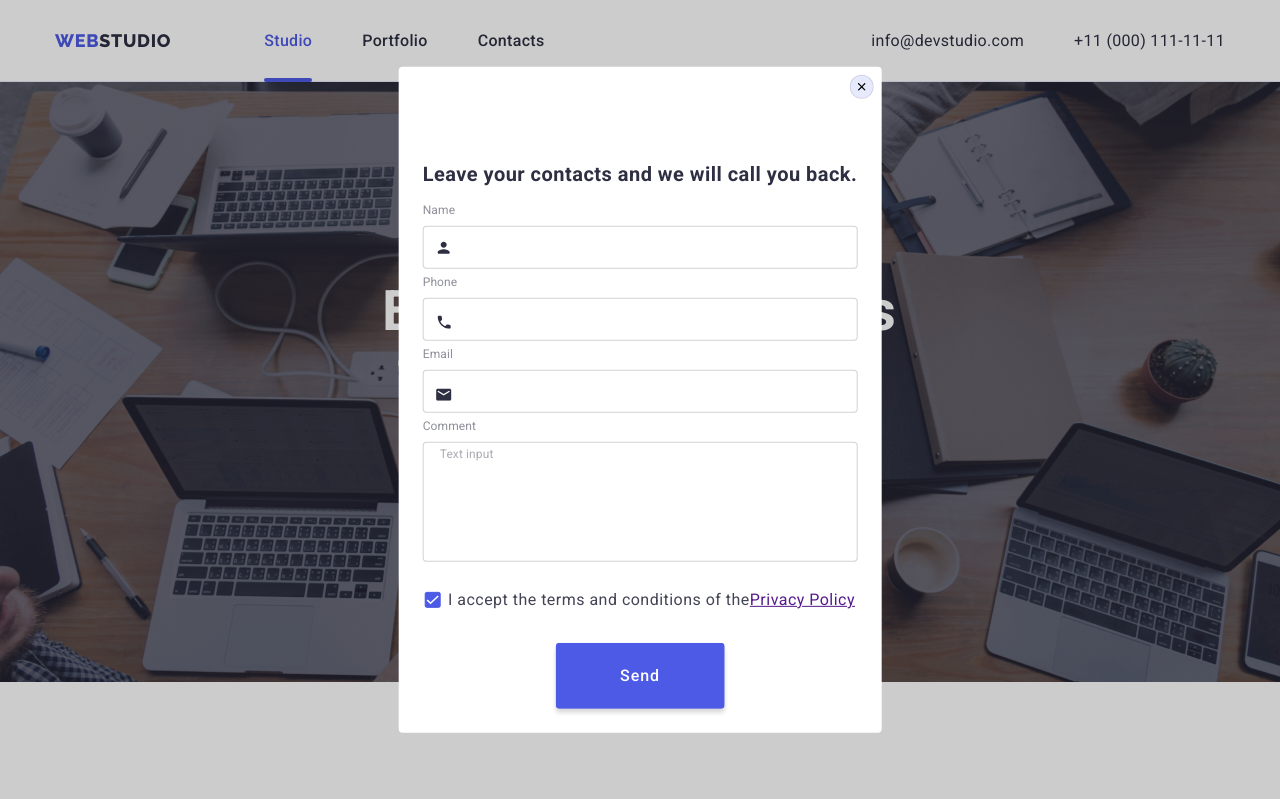
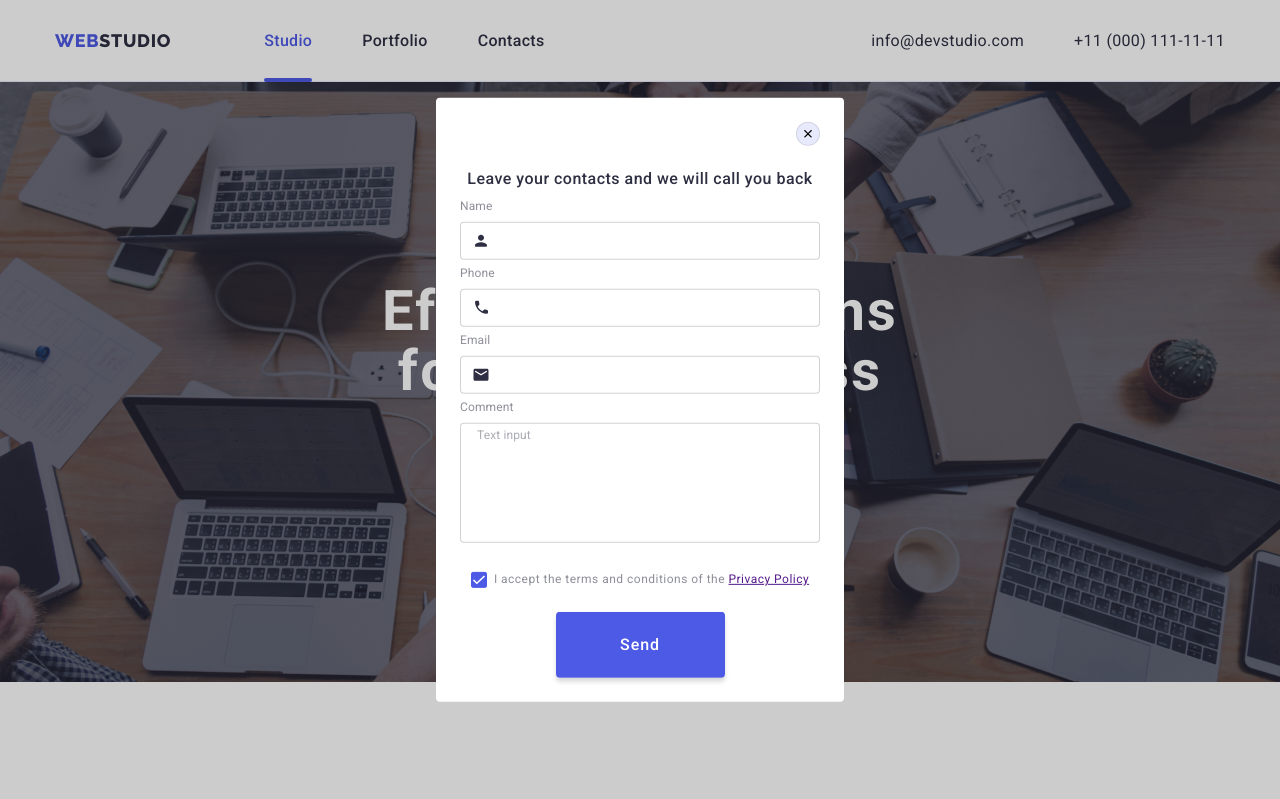
Before and after one commit to doncleden/goit-markup-hw-06, a plain HTML site: page index.html in a window 1280 px wide. Both pictures are taken after a click on the button "Order Service". Shown: the top 799 px of the page. Drawn offline with nearby package versions, Linux system fonts and the light colour scheme.

Commit message:
8/16 edit

```diff
--- a/css/styles.css
+++ b/css/styles.css
@@ -124,8 +124,26 @@ body {
   color: var(--iris);
 }
 
-.page.current {
+.page {
   position: relative;
+}
+
+.page::after {
+  content: "";
+  position: absolute;
+  border-radius: 2px;
+  height: 4px;
+  width: 0;
+  left: 0;
+  bottom: -1px;
+  transition: width 250ms ease-in-out, background-color 250ms ease-in-out;
+}
+
+.page:hover::after,
+.page:focus::after {
+  border: 2px solid var(--ocean);
+  width: 100%;
+  background-color: var(--ocean);
 }
 
 .page.current::after {
@@ -525,7 +543,7 @@ body {
 
 .footer-description {
   color: var(--cloud);
-  padding-top: 17px;
+  padding-top: 16px;
   font-size: 16px;
   font-weight: 400;
   line-height: 1.5;
@@ -571,7 +589,7 @@ body {
 
 /* SUBSCRIBE section */
 .footer-subscribe {
-  margin-left: 60px;
+  margin-left: 80px;
 }
 
 .field-email {
@@ -579,6 +597,9 @@ body {
   height: 40px;
   padding-left: 16px;
   border-radius: 4px;
+  outline: none;
+  color: var(--white);
+  background-color: transparent;
   border: 1px solid var(--white, #fff);
   box-shadow: 0px 4px 4px 0px rgba(0, 0, 0, 0.15);
 }
@@ -634,7 +655,7 @@ body {
 }
 
 .modal {
-  padding: 24px;
+  padding: 72px 24px 24px 24px;
   position: absolute;
   top: 50%;
   left: 50%;
@@ -652,8 +673,8 @@ body {
 
 .modal-close {
   position: absolute;
-  top: 8px;
-  right: 8px;
+  top: 24px;
+  right: 24px;
   padding: 0px;
   display: flex;
   justify-content: center;
@@ -684,12 +705,10 @@ body {
 
 /* FORM section */
 .form-caption {
-  font-weight: 700;
-  font-size: 20px;
+  font-weight: 500;
   text-align: center;
   color: var(--navyblue);
-  margin-bottom: 40px;
-  margin-top: 72px;
+  margin-bottom: 34px;
 }
 
 .contact-field {
@@ -708,9 +727,11 @@ body {
 .contact-input,
 .contact-textarea {
   display: block;
+  outline: none;
+  font-size: 12px;
   width: 100%;
   margin: 0 0 29px 0;
-  padding: 11px 16px 11px 40px;
+  padding: 11px 16px 11px 38px;
   border: 1px solid rgba(33, 33, 33, 0.2);
   border-radius: 4px;
   line-height: 0.87px;
@@ -760,7 +781,6 @@ body {
   fill: none;
   border: 1px solid var(--lightslate);
   border-radius: 2px;
-  margin-right: 7px;
   transition: fill 250ms cubic-bezier(0.4, 0, 0.2, 1),
     background-color 250ms cubic-bezier(0.4, 0, 0.2, 1),
     border-color 250ms cubic-bezier(0.4, 0, 0.2, 1);
@@ -776,7 +796,10 @@ body {
   display: flex;
   justify-content: center;
   align-items: center;
-  margin-bottom: 34px;
+  margin-bottom: 24px;
+  gap: 7px;
+  font-size: 12px;
+  color: var(--lightslate);
 }
 
 .button.contact {
--- a/index.html
+++ b/index.html
@@ -572,7 +572,7 @@
                     class="field-email"
                     type="email"
                     name="email"
-                    placeholder="E-mail"
+                    placeholder="E-mail" required
                   />
                 </label>
                 <button class="button subscribe" type="submit">
@@ -597,7 +597,7 @@
           </svg>
         </button>
         <p class="form-caption">
-          Leave your contacts and we will call you back.
+          Leave your contacts and we will call you back
         </p>
         <form name="contact-form">
           <label class="contact-field">
@@ -610,14 +610,14 @@
           <label class="contact-field">
             <span class="contact-label">Phone</span>
             <input class="contact-input" type="tel" name="user-phone" required />
-            <svg class="contact-icon" width="18" height="18">
+            <svg class="contact-icon" width="18" height="24">
             <use href="./images/icons.svg#icon-phone"></use>
           </svg>
           </label>
           <label class="contact-field">
             <span class="contact-label">Email</span>
             <input class="contact-input" type="email" name="user-email" required />
-            <svg class="contact-icon" width="18" height="18">
+            <svg class="contact-icon" width="18" height="24">
             <use href="./images/icons.svg#icon-mail"></use>
           </svg>
           </label>
@@ -632,9 +632,9 @@
           </label>
           <label class="contact-terms">
             <input class="contact-checkbox visually-hidden" type="checkbox"
-              name="user-terms" checked ></input>
+              name="user-terms" checked required></input>
             <svg class="check-icon" width="16" height="16">
-            <use href="./images/icons.svg#icon-check"></use></svg
+            <use href="./images/icons.svg#icon-check"></use></svg>
             <span>I accept the terms and conditions of the <a class="" href="">Privacy Policy</a></span>
           </label>
           <button class="button contact" type="submit" data-modal-open>
```
